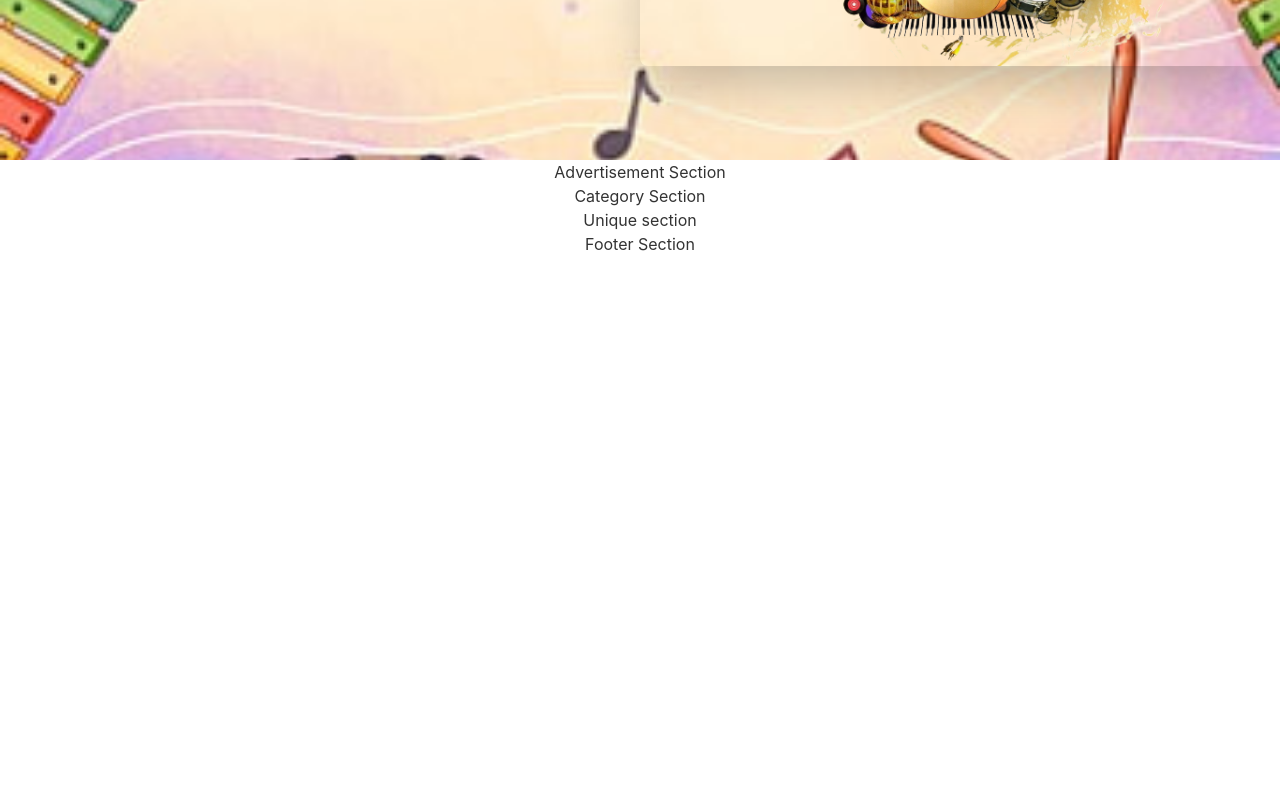
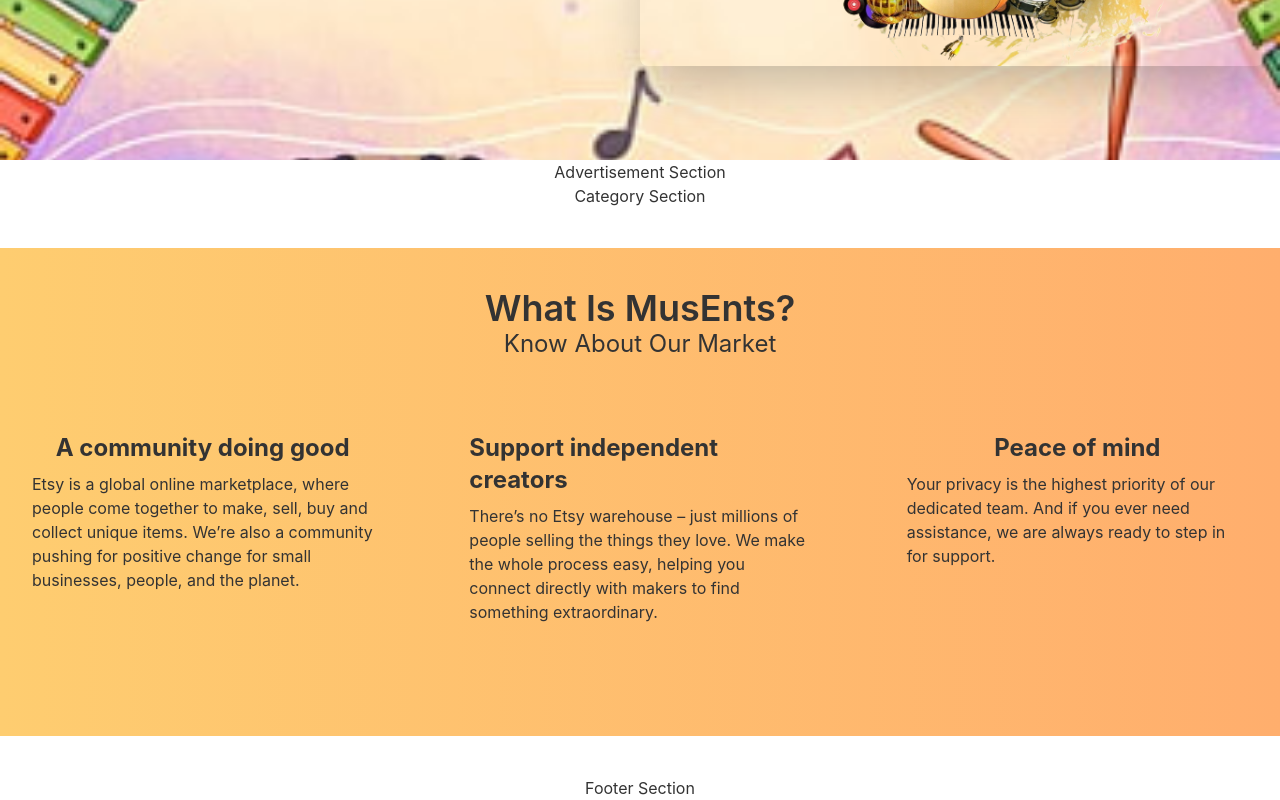
Before and after one commit to Fnowshin/music-intruments-resale, a React (Create React App) app: page / in a window 1280 px wide. Shown: the part 444-1244 px from the top of the page. Before the commit the page ends 800 px from the top, so only its background shows below. Built offline with nearby package versions, Linux system fonts and the light colour scheme.

Commit message:
unique section

```diff
--- a/src/Pages/Home/Components/AboutUs.js
+++ b/src/Pages/Home/Components/AboutUs.js
@@ -1,9 +1,39 @@
 import React from 'react';
+import aboutbg from '../../assets/images/aboutbg.png'
 
 const AboutUs = (props) => {
     return (
-        <div>
-            <h1>Unique section </h1>
+
+        <div className='my-10 bg-gradient-to-r from-primary to-secondary max-w-full'>
+            <h1 className='pt-10 text-4xl font-semibold'> What Is MusEnts?</h1>
+            <p className='text-2xl'>Know About Our Market </p>
+
+                <div className='my-10 pb-20 grid grid-cols-1 md:grid-cols-2 lg:grid-cols-3 gap-8'>
+
+                    <div>
+                        <div className="card-body items-center text-left">
+                            <h2 className="card-title text-2xl font-bold">A community doing good</h2>
+                            <p>Etsy is a global online marketplace, where people come together to make, sell, buy and collect unique items. We’re also a community pushing for positive change for small businesses, people, and the planet.</p>
+
+                        </div>
+                    </div>
+                    <div>
+                        <div className="card-body items-center text-left">
+                            <h2 className="card-title text-2xl font-bold">Support independent creators</h2>
+                            <p>There’s no Etsy warehouse – just millions of people selling the things they love. We make the whole process easy, helping you connect directly with makers to find something extraordinary.</p>
+
+                        </div>
+                    </div>
+                    <div>
+                        <div className="card-body items-center text-left">
+                            <h2 className="card-title text-2xl font-bold">Peace of mind</h2>
+                            <p>Your privacy is the highest priority of our dedicated team. And if you ever need assistance, we are always ready to step in for support.</p>
+
+                        </div>
+                    </div>
+
+                </div>
+
         </div>
     );
 };
```
Also changed, not shown: src/Pages/assets/images/aboutbg.png (added).
